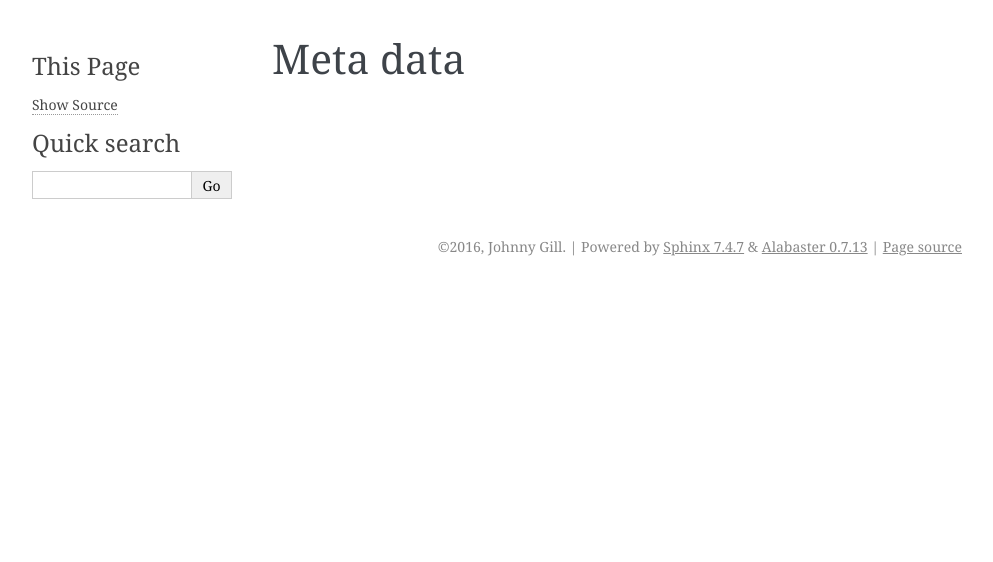
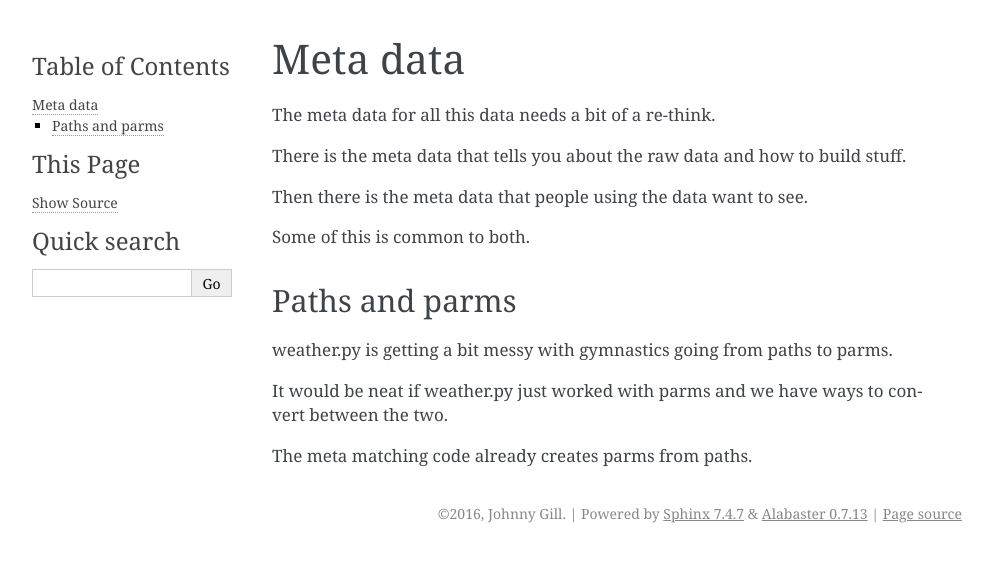
Before and after one commit to openbermuda/karmapi, a Sphinx documentation site: the page built from docs/meta.rst, in a window 1280 px wide. Shown: the top 562 px of the page, without its empty margins (148-1141 px from the left). Built offline with Sphinx 7.4.7, drawn with Linux system fonts in a browser that asks for light colours; formulas are drawn with MathJax 3.

Commit message:
start thoughts on meta data

```diff
--- a/docs/meta.rst
+++ b/docs/meta.rst
@@ -1,3 +1,23 @@
 ===========
  Meta data
 ===========
+
+The meta data for all this data needs a bit of a re-think.
+
+There is the meta data that tells you about the raw data and how to
+build stuff.
+
+Then there is the meta data that people using the data want to see.
+
+Some of this is common to both.
+
+Paths and parms
+===============
+
+weather.py is getting a bit messy with gymnastics going from paths to
+parms.
+
+It would be neat if weather.py just worked with parms and we have ways
+to convert between the two.
+
+The meta matching code already creates parms from paths.
```
